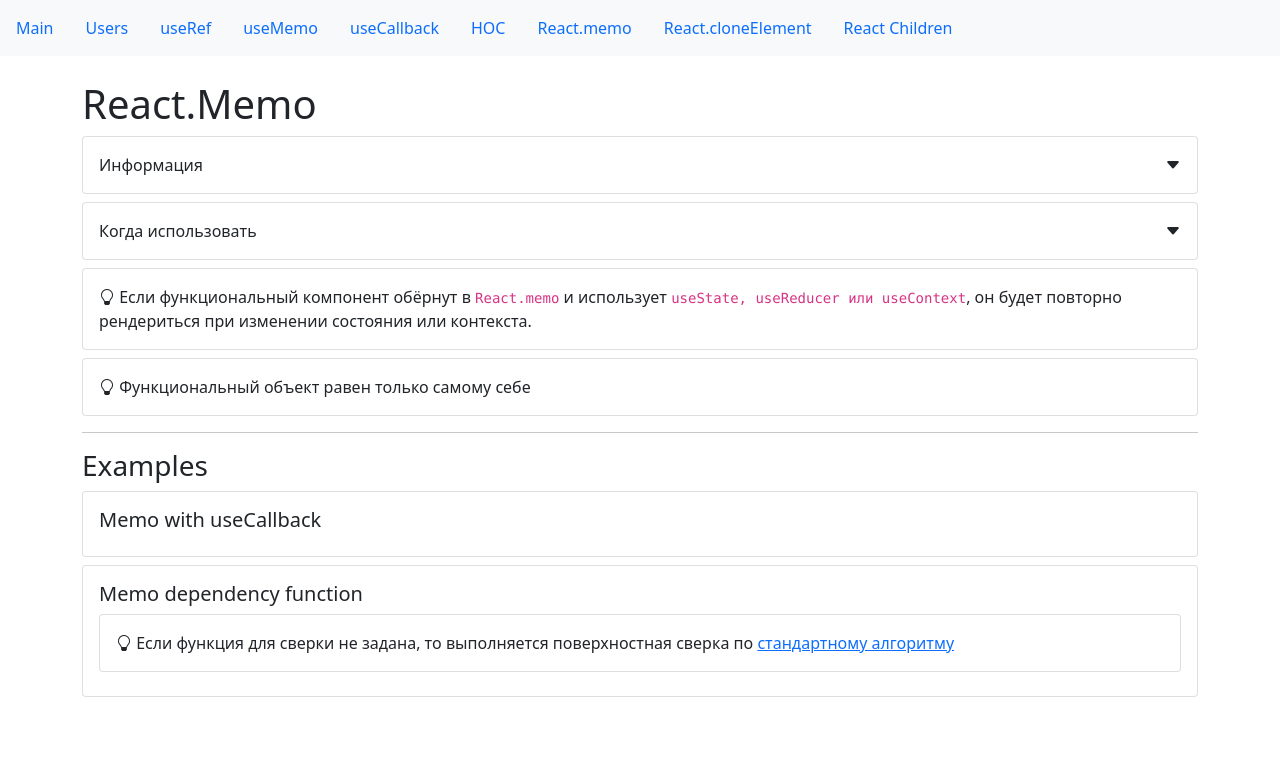
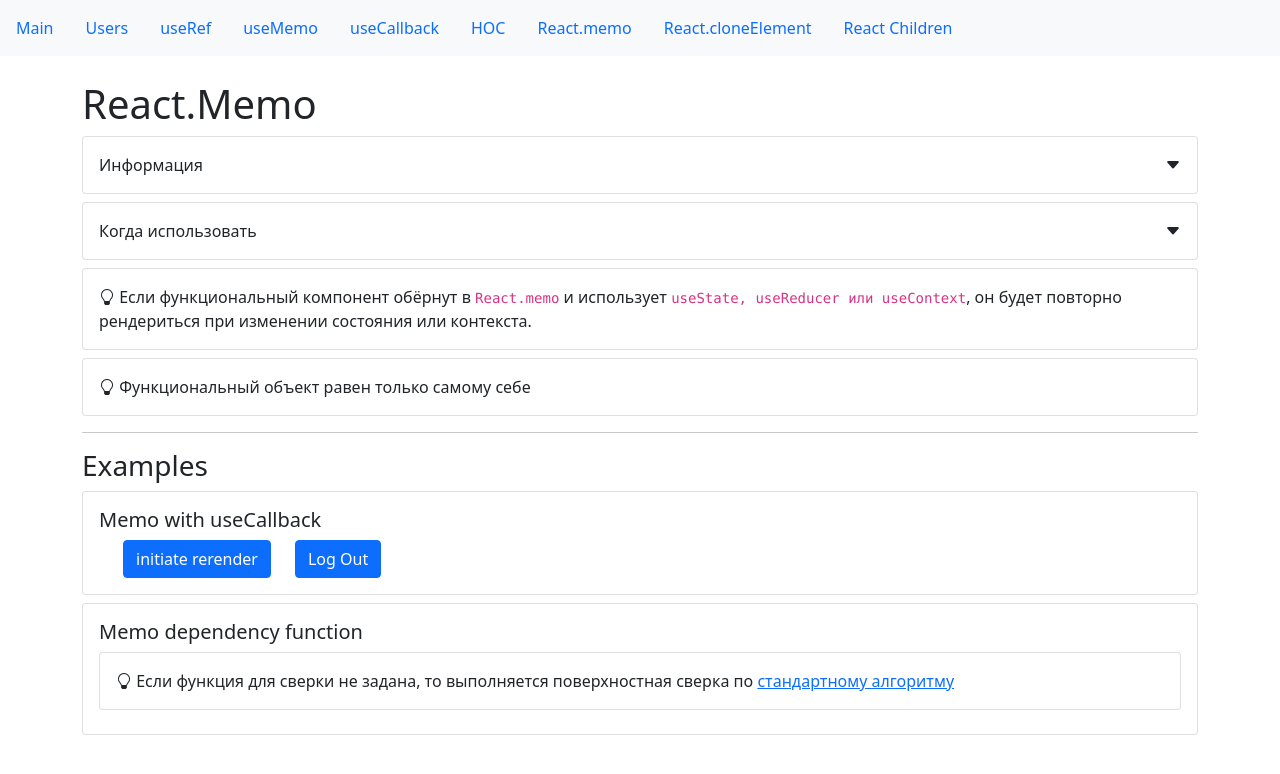
Before and after one commit to narek-7/Hooks, a React (Create React App) app: page /memo in a window 1280 px wide. Shown: the top 774 px of the page. Built offline with nearby package versions, Linux system fonts and the light colour scheme.

Commit message:
React.memo

```diff
--- a/src/app/components/examples/memo/memoWithUseCallbackExample.jsx
+++ b/src/app/components/examples/memo/memoWithUseCallbackExample.jsx
@@ -1,16 +1,47 @@
-import React from "react";
+import React, { useEffect, useState, useCallback } from "react";
 import PropTypes from "prop-types";
 
 const LogOutButton = ({ onLogOut }) => {
-    return <button className="btn btn-primary" onClick={onLogOut}></button>;
+    useEffect(() => {
+        console.log("render button");
+    });
+
+    return (
+        <button className="btn btn-primary" onClick={onLogOut}>
+            Log Out
+        </button>
+    );
 };
 
 LogOutButton.propTypes = {
     onLogOut: PropTypes.func
 };
 
+function areEqual(prevState, nextState) {
+    if (prevState.onLogOut !== nextState.onLogOut) {
+        return false;
+    }
+    return true;
+}
+
+const MemoiiedLogOutButton = React.memo(LogOutButton, areEqual);
+
 const MemoWithUseCallbackExample = (props) => {
-    return null;
+    const [state, setState] = useState(false);
+    const handleLogOut = useCallback(() => {
+        localStorage.removeItem("auth");
+    }, [props]);
+    return (
+        <>
+            <button
+                className="btn btn-primary mx-4"
+                onClick={() => setState(!state)}
+            >
+                initiate rerender
+            </button>
+            <MemoiiedLogOutButton onLogOut={handleLogOut} />
+        </>
+    );
 };
 
 export default MemoWithUseCallbackExample;
```
